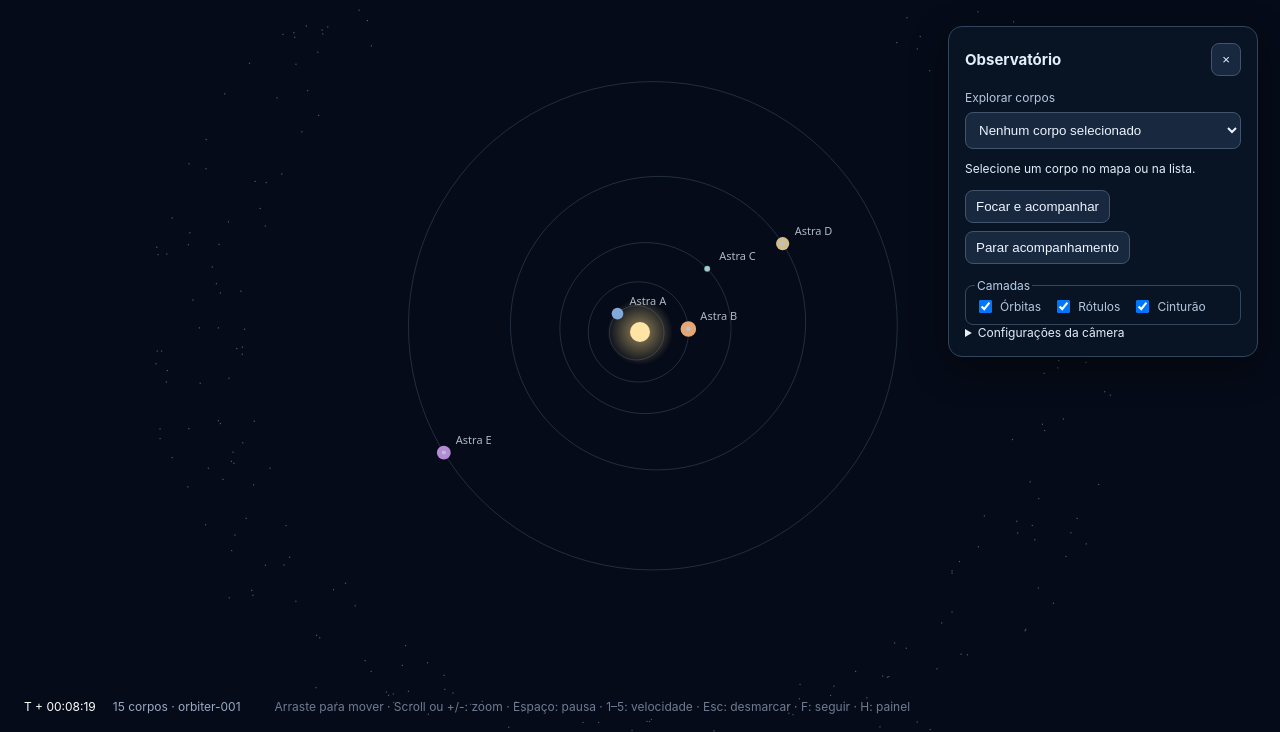
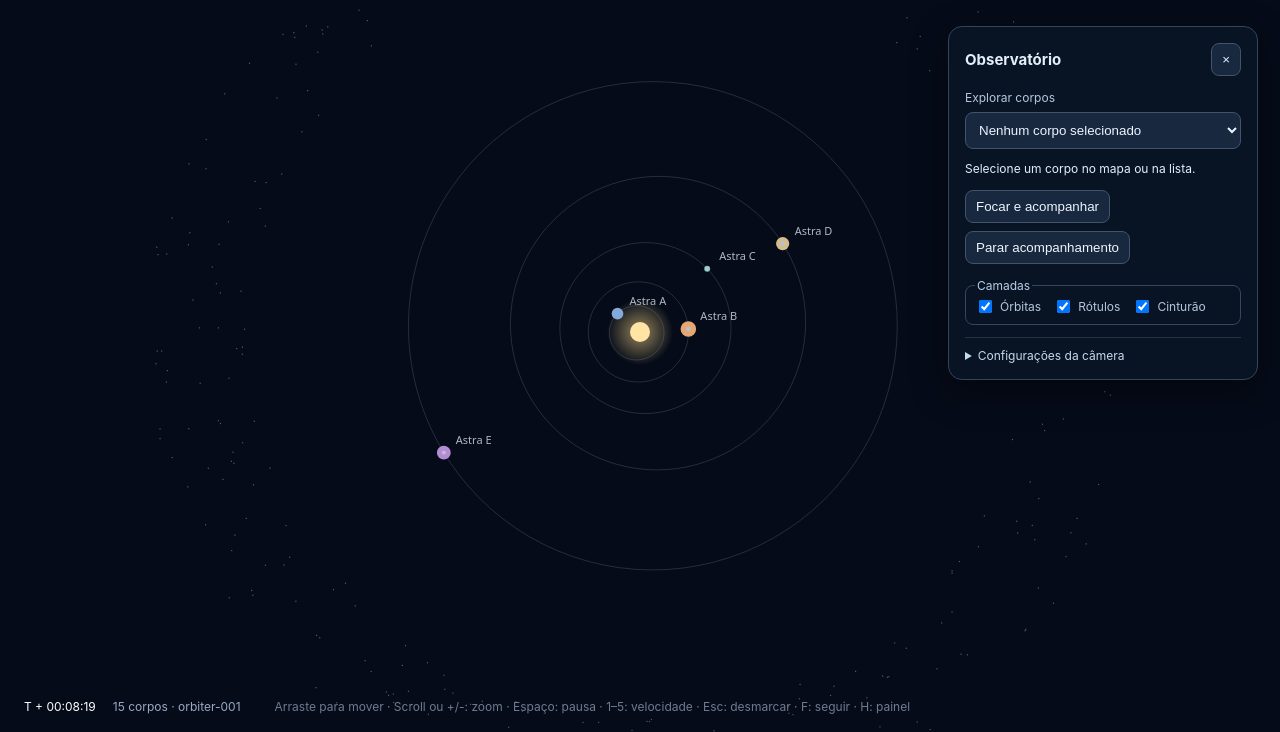
Before and after one commit to RrR2010/orbiter, a website built with Vite: page index.html in a window 1280 px wide. Shown: the part 68-800 px from the top of the page. Built offline with nearby package versions, Linux system fonts and the light colour scheme.

Commit message:
docs: camera transition settings, focus retargeting and shortcut semantics

```diff
--- a/src/style.css
+++ b/src/style.css
@@ -3,3 +3,5 @@
 .observatory{position:absolute;top:94px;right:22px;width:min(310px,calc(100vw - 36px));max-height:calc(100vh - 162px);overflow:auto;padding:16px;background:#091526e8;border:1px solid #33455b;border-radius:14px;box-shadow:0 12px 36px #0006;backdrop-filter:blur(12px);font-size:12px}
 .panel-heading{display:flex;justify-content:space-between;align-items:center;margin-bottom:14px}.panel-heading strong{font-size:15px}.observatory label{color:#b6c8de}.observatory select{width:100%;margin:7px 0 12px;padding:9px;background:#17283f;color:#edf3ff;border:1px solid #43536c;border-radius:8px}.observatory button,.show-inspector{padding:8px 10px;background:#17283f;color:#eef4ff;border:1px solid #43536c;border-radius:8px;cursor:pointer}.observatory button:focus-visible,.show-inspector:focus-visible{outline:2px solid #9ad9ff}.observatory h3{font-size:16px;margin:4px 0 12px}.metric{display:flex;justify-content:space-between;gap:12px;padding:6px 0;border-bottom:1px solid #ffffff13}.metric span{color:#a2b5cc}.metric strong{text-align:right;font-weight:550}.panel-actions{display:flex;gap:8px;flex-wrap:wrap;margin:14px 0}.observatory fieldset{border:1px solid #34475d;border-radius:8px;display:flex;flex-wrap:wrap;gap:12px;margin:8px 0 0}.observatory legend{color:#b7cee8}.observatory fieldset label{display:flex;align-items:center;gap:5px}.hidden-panel{display:none}.show-inspector{position:absolute;top:94px;right:22px}[hidden]{display:none!important}
 @media(max-width:760px){.observatory{top:142px;right:12px;max-height:calc(100vh - 220px)}.show-inspector{top:142px;right:12px}}
+
+.settings{margin-top:12px;padding-top:10px;border-top:1px solid #ffffff22}.settings summary{cursor:pointer;color:#c6daee}.settings label{display:block;margin-top:10px}.settings select{margin-bottom:0}
```
